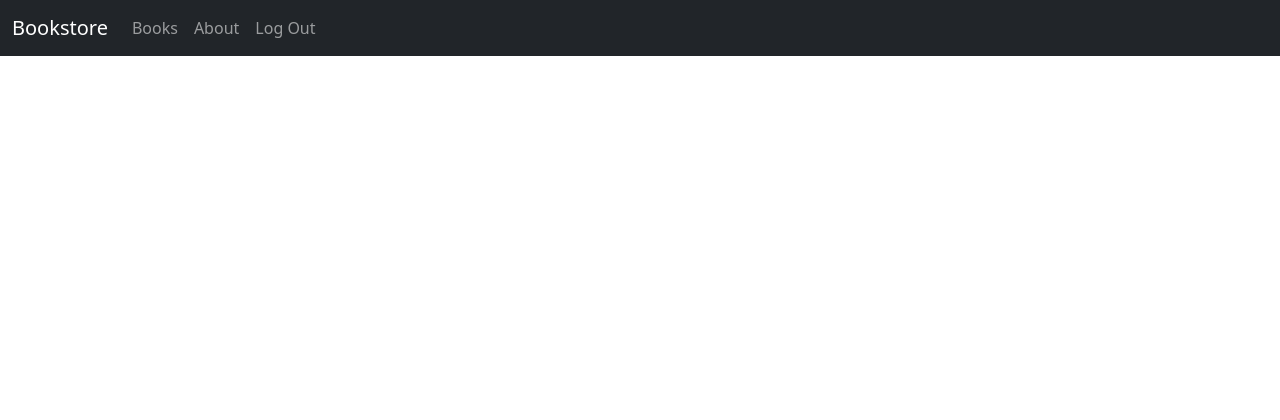
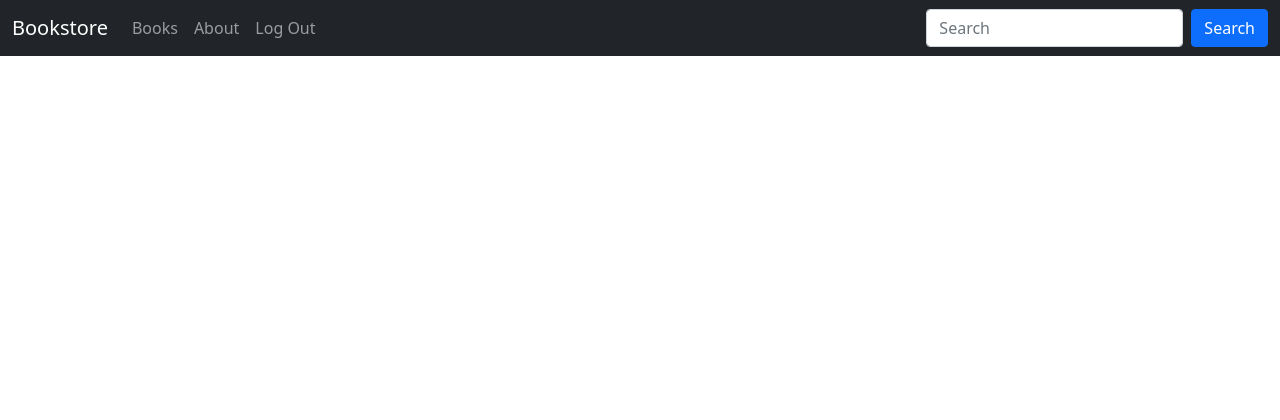
Before and after one commit to samg861/django-shop-project, a Django app: page /books/ in a window 1280 px wide. Shown: the top 420 px of the page. Run offline with Django 4.2, Linux system fonts and the light colour scheme; the visitor is signed in with stand-in values (Sample User, id 1); data that the repository does not hold is empty; parts of the project's set-up code (start-up, migrations or seed data) failed here and were passed over.

Commit message:
basic search

```diff
--- a/books/urls.py
+++ b/books/urls.py
@@ -1,8 +1,9 @@
 from django.urls import path
 
-from .views import BookDetailView, BookListView
+from .views import BookDetailView, BookListView, SearchResultsListView
 
 urlpatterns = [
     path("", BookListView.as_view(), name="book_list"),
     path("<uuid:pk>/", BookDetailView.as_view(), name="book_detail"),
+    path("search/", SearchResultsListView.as_view(), name="search_results"),
 ]
--- a/books/views.py
+++ b/books/views.py
@@ -1,4 +1,5 @@
 from django.contrib.auth.mixins import LoginRequiredMixin, PermissionRequiredMixin
+from django.db.models import Q
 from django.views.generic import DetailView, ListView
 
 from .models import Book
@@ -17,3 +18,15 @@ class BookDetailView(LoginRequiredMixin, PermissionRequiredMixin, DetailView):
     template_name = "books/book_detail.html"
     login_url = "account_login"
     permission_required = "books.special_status"
+
+
+class SearchResultsListView(ListView):
+    model = Book
+    context_object_name = "book_list"
+    template_name = "books/search_results.html"
+
+    def get_queryset(self):
+        query = self.request.GET.get("q")
+        return Book.objects.filter(
+            Q(title__icontains=query) | Q(author__icontains=query)
+        )
--- a/templates/_base.html
+++ b/templates/_base.html
@@ -1,5 +1,5 @@
 {% load static %}
-<!DOCTYPE html>
+<!doctype html>
 
 <html>
 <head>
@@ -14,7 +14,8 @@
 <nav class="navbar navbar-expand-md navbar-dark fixed-top bg-dark">
     <div class="container-fluid">
         <a class="navbar-brand" href="/">Bookstore</a>
-            <button class="navbar-toggler" type="button" data-bs-toggle="collapse" data-bs-target="#navbarCollapse" aria-controls="navbarCollapse" aria-expanded="false" aria-label="Toggle navigation">
+        <button class="navbar-toggler" type="button" data-bs-toggle="collapse" data-bs-target="#navbarCollapse"
+                aria-controls="navbarCollapse" aria-expanded="false" aria-label="Toggle navigation">
             <span class="navbar-toggler-icon"></span>
         </button>
         <div class="collapse navbar-collapse" id="navbarCollapse">
@@ -38,6 +39,10 @@
                 </li>
                 {% endif %}
             </ul>
+            <form class="d-flex" action="{% url 'search_results' %}" method="get">
+                <input class="form-control me-2" type="search" name="q" placeholder="Search" aria-label="Search">
+                <button class="btn btn-primary" type="submit">Search</button>
+            </form>
         </div>
     </div>
 </nav>
```
Also changed, not shown: templates/books/search_results.html (added, +23 -0 lines). Lines whose indentation alone changed are shown as unchanged.
